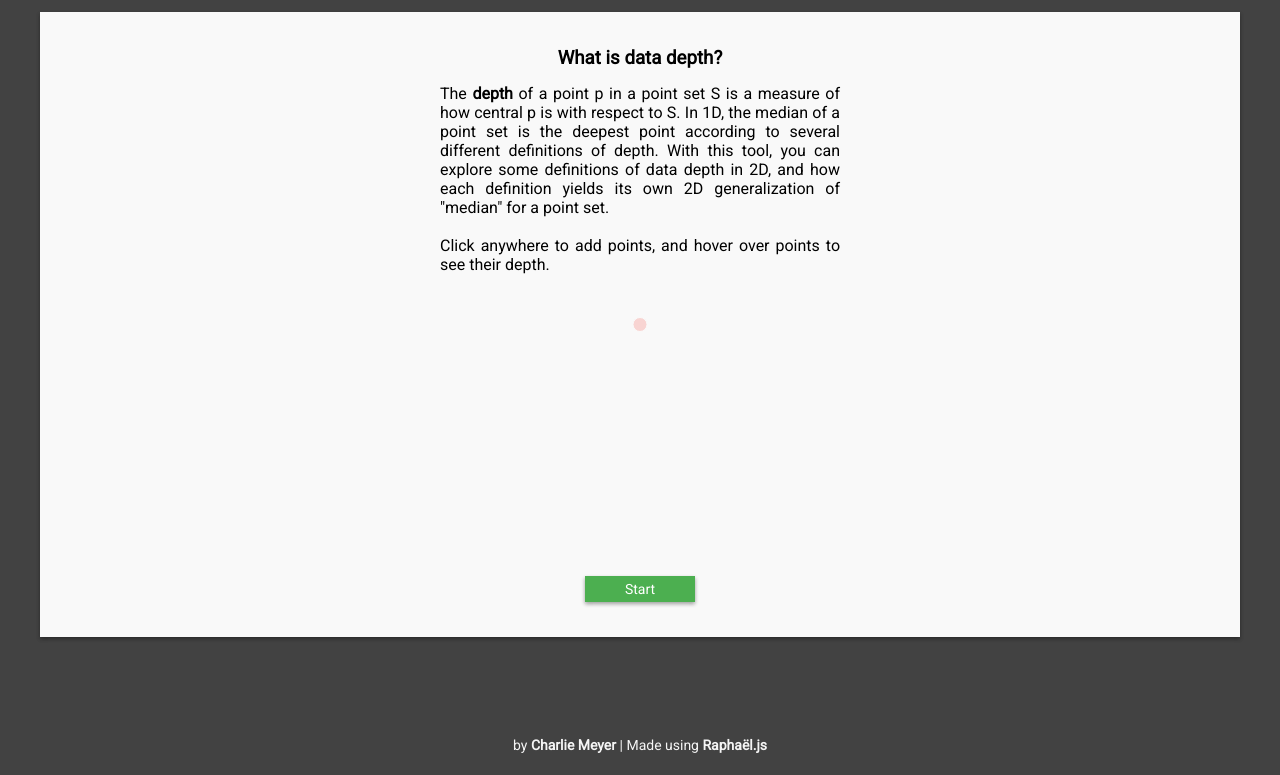
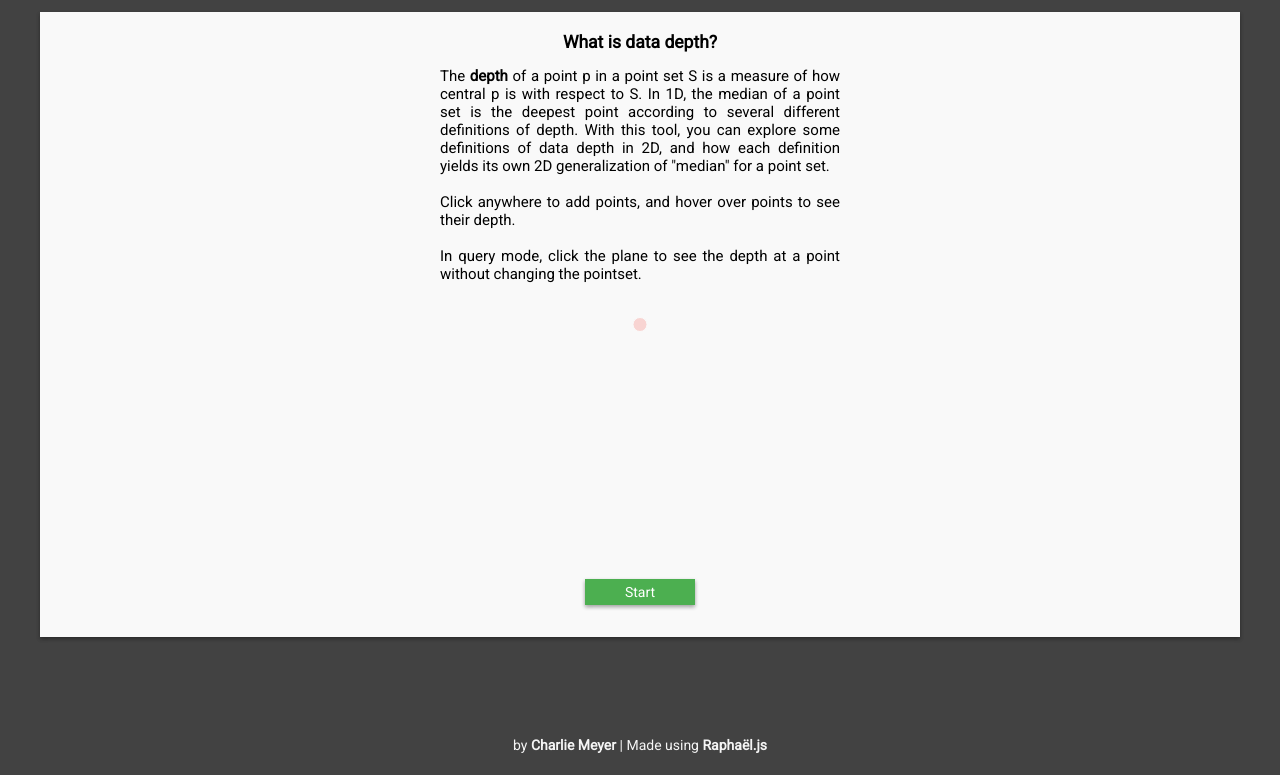
Before and after one commit to charliemeyer/datadepth, a plain HTML site: page index.html in a window 1280 px wide. Shown: the part 40-815 px from the top of the page. Drawn offline with nearby package versions, Linux system fonts and the light colour scheme.

Commit message:
update info text

```diff
--- a/depth.js
+++ b/depth.js
@@ -14,8 +14,8 @@ var median_descs = ["Coordinate-wise Depth", "Nested Hull Depth", "Simplicial De
 var median_descs_long = [
     "One easy definition of a 2D median of a point set is to pick the point whose x coordinate is the median of the x coordinates of the points, and whose y coordinate is the median of the y coordinates of the points. <br><br>In some contexts, this definition is suboptimal as it gives each point two unrelated quantities representing its depth, and these quantities change if we consider a different system of coordinates. However, if x and y values for a point have meaning on their own, this definition can be useful.",
     "One algorithm for computing the 1D median is to recursively remove the minimum and maximum point until you are left with 1 or 2 points. (at which point you average these). <br><br>In 2D, the \"most extreme\" points in the point set are those on the <b>convex hull</b>. To compute the nested hull median, you recursively peel off convex hulls of the point set until 1 or 2 points remain (at which point you again average). <br><br>The nested hull depth of a point is defined as the number of hulls it is inside. Clearly, the nested hull median maximizes this depth.",
-    "One property of the 1D median is that it is in the maximum number of open intervals made from pairs of points in the point set. An interval in 1D is a special case of a <b>simplex</b>, and in 2D a simplex is a triangle. The simplicial median computed here is the point in the point set contained in the most triangles created by triples of points from the point set. <br><br>(Note: A better definition of the simplicial median is the point in space contained in the most triangles, but that is prohibitively expensive to compute in an interactive visualization)",
-    "A point in 1D cuts the real line into 2 halves. One side of such a split is called a <b>halfspace</b>. The 1D median of a point set S has the property that there are an equal number of points from S in the halfspaces on either side of it. <br><br>In 2D, there are an infinite number of ways to split the plane into halfspaces with a line through a point. The halfspace depth of a point p in a set S is the minimum number of points from S on one side of <i>any</i> halfspace through p. The halfspace median is the point in S with maximum halfspace depth. Note that the 1D median has maximal halfspace depth!"
+    "One property of the 1D median is that it is in the maximum number of open intervals made from pairs of points in the point set. An interval in 1D is a special case of a <b>simplex</b>, and in 2D a simplex is a triangle. The simplicial median of a point set is a point in the plane contained in the most triangles created by triples of points from the point set. Here, for performance reasons, only points in the point set are considered.",
+    "A point in 1D cuts the real line into 2 halves. One side of such a split is called a <b>halfspace</b>. The 1D median of a point set S has the property that there are an equal number of points from S in the halfspaces on either side of it. <br><br>In 2D, there are an infinite number of ways to split the plane into halfspaces with a line through a point. The halfspace depth of a point p in a set S is the minimum number of points from S on one side of <i>any</i> halfspace through p. Note that the 1D, the median has maximal halfspace depth. So, in 2D, we define the halfspace median of S to be the point in the plane with maximum halfspace depth. Here, for performance reasons, only points in the point set are considered."
 ];
 
 var allow_popovers = true;
@@ -143,7 +143,7 @@ function show_info() {
     allow_popovers = false;
     if (points.length == 0 && intro_unread) {
         $("#ip_title").html("What is data depth?");
-        $("#ip_content").html("The <b>depth</b> of a point p in a point set S is a measure of how central p is with respect to S. In 1D, the median of a point set is the deepest point according to several different definitions of depth. With this tool, you can explore some definitions of data depth in 2D, and how each definition yields its own 2D generalization of \"median\" for a point set.<br><br>Click anywhere to add points, and hover over points to see their depth.");
+        $("#ip_content").html("The <b>depth</b> of a point p in a point set S is a measure of how central p is with respect to S. In 1D, the median of a point set is the deepest point according to several different definitions of depth. With this tool, you can explore some definitions of data depth in 2D, and how each definition yields its own 2D generalization of \"median\" for a point set.<br><br>Click anywhere to add points, and hover over points to see their depth. <br><br>In query mode, click the plane to see the depth at a point without changing the pointset.");
     } else {
         $("#ip_title").html(median_descs[median_type-1]);
         $("#ip_content").html(median_descs_long[median_type-1]);
--- a/style.css
+++ b/style.css
@@ -135,7 +135,7 @@ body {
 }
 
 #info_popover {
-    font-size: 16px;
+    font-size: 15px;
     padding: 20px;
     overflow: hidden;
     position: absolute;
@@ -148,10 +148,14 @@ body {
     background: rgba(249,249,249, 0.8);
 }
 
+#ip_title {
+    margin-top: 0px;
+}
+
 #ip_content {
     margin: 0 auto;
     max-width: 400px;
-    height: calc(100% - 100px);
+    height: calc(100% - 80px);
     text-align: justify;
 }
 
```
